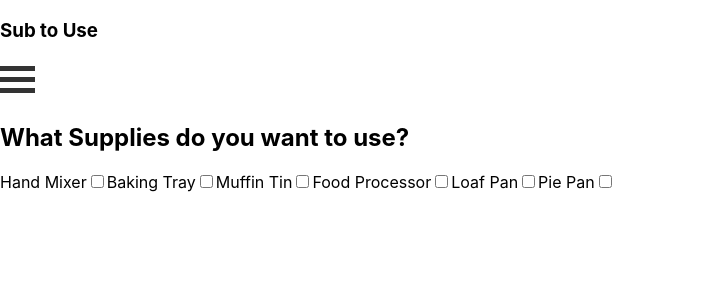
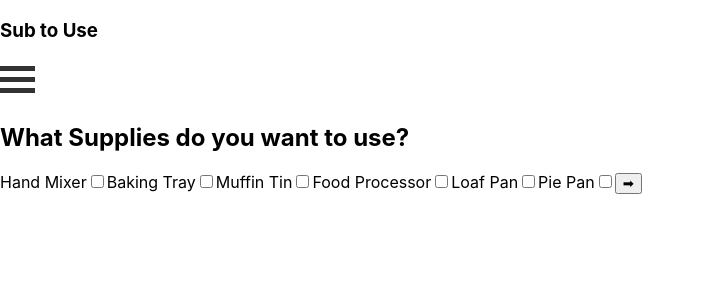
Before and after one commit to Tward9/Recipe_Finder, a React (Create React App) app in the folder Sub_to_Use/client/: page /supplies in a window 1280 px wide. Shown: the top 300 px of the page, without its empty margins (0-705 px from the left). Built offline with nearby package versions, Linux system fonts and the light colour scheme.

Commit message:
adding submit that takes to recipe list page

```diff
--- a/Sub_to_Use/client/src/pages/Supplies.js
+++ b/Sub_to_Use/client/src/pages/Supplies.js
@@ -1,17 +1,18 @@
 import React, { useState, useEffect } from "react";
 import Header from "../components/Header";
+import { useNavigate } from "react-router-dom";
 
 const SuppliesList = ({ checkedSupplies, setCheckedSupplies }) => {
-
-    // const handleInputChange = (event) => {
-    //     const { name, value } = event.target;
-    //     setSuppliesFormData({ ...suppliesFormData, [name]: value });
-    // };
+    let navigate = useNavigate();
     const handleInputChange = (position) => {
         const updatedCheckedSupplies = checkedSupplies.map((item, index) =>
             index === position ? !item : item
         );
         setCheckedSupplies(updatedCheckedSupplies);
+    }
+    const handleFormSubmit = (event) => {
+        event.preventDefault();
+        navigate('/recipeList')
     }
     return (
         <>
@@ -21,7 +22,7 @@ const SuppliesList = ({ checkedSupplies, setCheckedSupplies }) => {
                     <h2>What Supplies do you want to use?</h2>
                 </div>
                 <div>
-                    <form>
+                    <form onSubmit={handleFormSubmit}>
                         <label>Hand Mixer
                             <input
                                 type="checkbox"
@@ -76,6 +77,7 @@ const SuppliesList = ({ checkedSupplies, setCheckedSupplies }) => {
                                 onChange={handleInputChange}
                             />
                         </label>
+                        <button type='submit'>&#10145;</button>
                     </form>
                 </div>
             </div>
```
